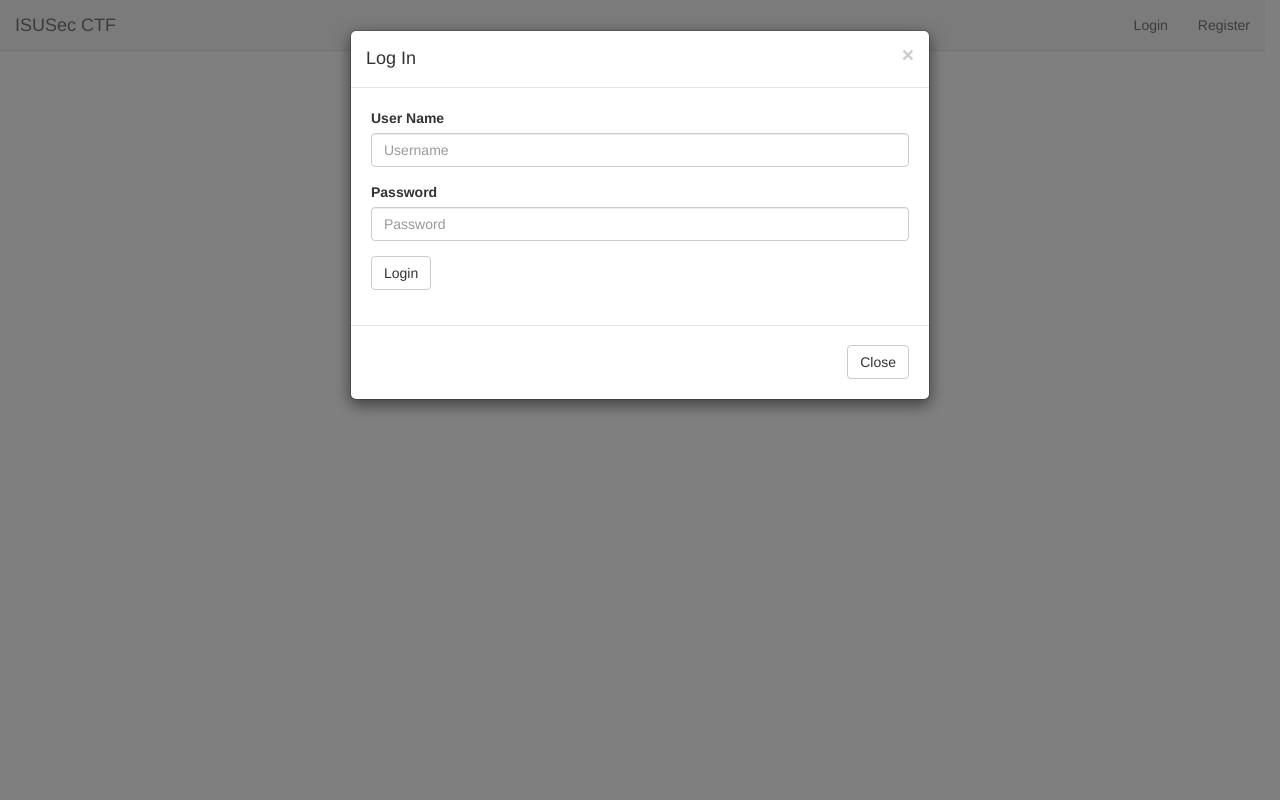
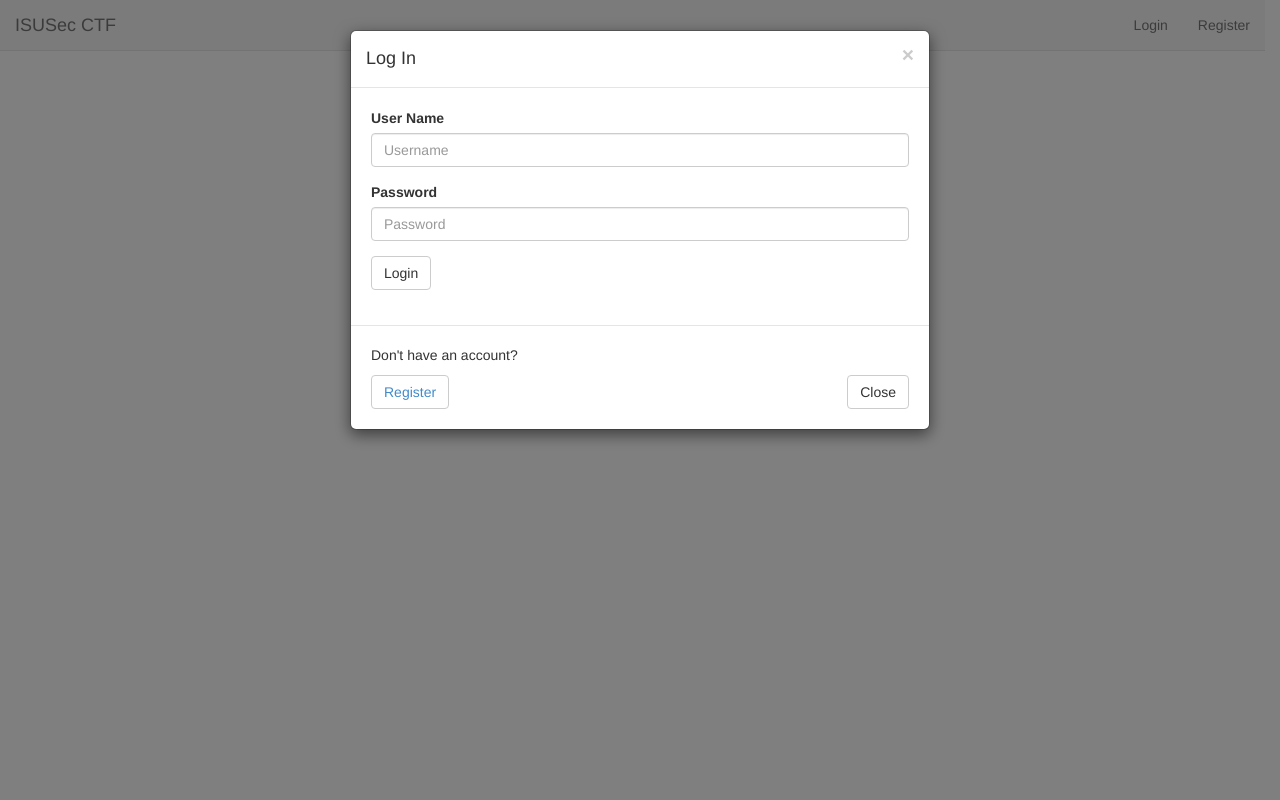
Before and after one commit to akama/NightShade, a Django app: page /accounts/login/ in a window 1280 px wide. Run offline with Django 3.2, Linux system fonts and the light colour scheme; some libraries are stand-ins or nearby versions.

Commit message:
added register button to login page

```diff
--- a/static/css/custom.css
+++ b/static/css/custom.css
@@ -6,6 +6,14 @@ body {
     background-color: lightblue;
 }
 
+.btn.btn-default.register {
+	float: left;
+}
+
+.btn.btn-default.register a{
+	text-decoration: none;
+}
+
 .headerbar {
     margin-left: 20px;
     margin-top: 20px;
--- a/templates/registration/login.html
+++ b/templates/registration/login.html
@@ -52,6 +52,12 @@
 
                 </div>
                 <div class="modal-footer">
+                    <p style="text-align:left">Don't have an account?</p>
+                    <button type="button" class="btn btn-default register">
+                        <a href="{% url "register" %}">
+                            Register
+                        </a>
+                    </button>
                     <button type="button" class="btn btn-default" data-dismiss="modal">Close</button>
                 </div>
             </div><!-- /.modal-content -->
```
Also changed, not shown: 3 other files.
